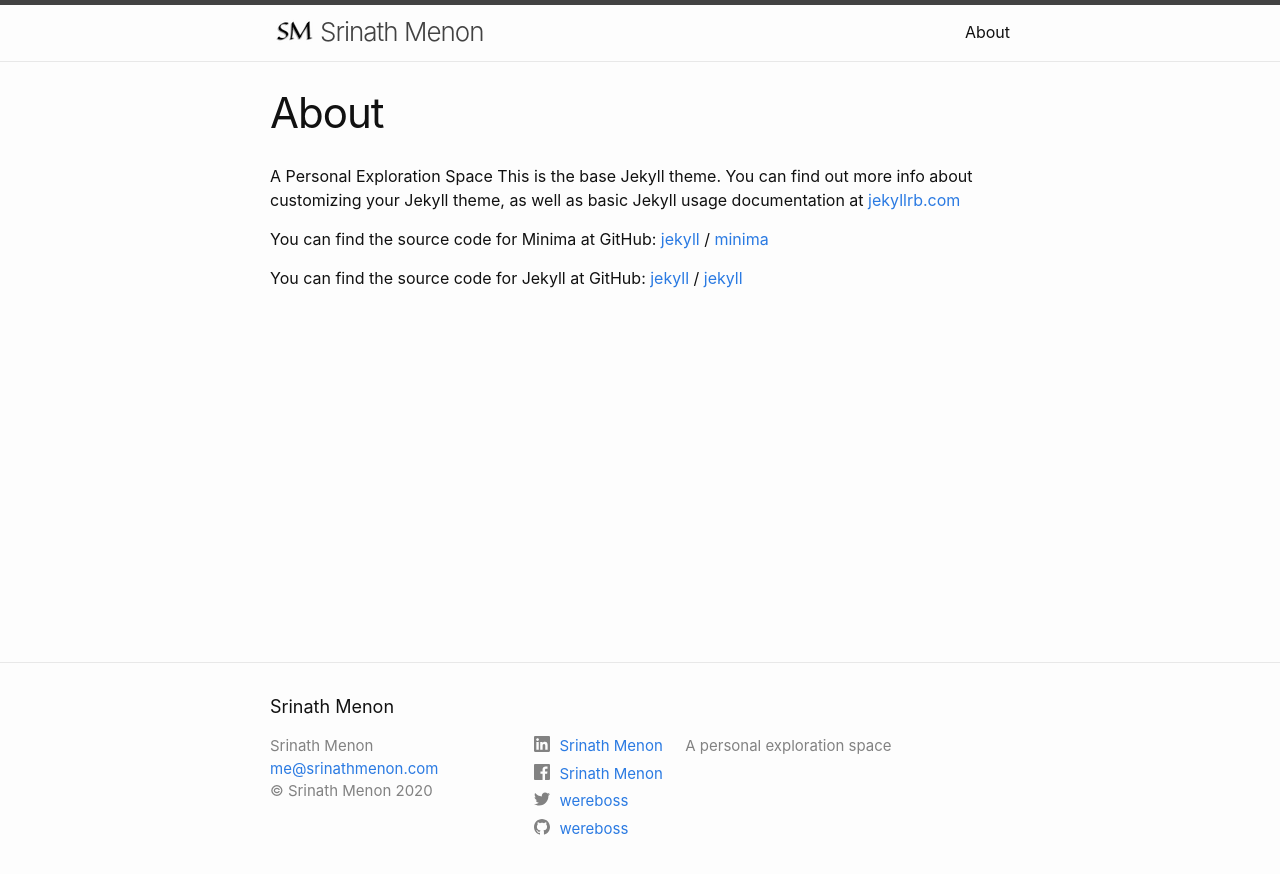
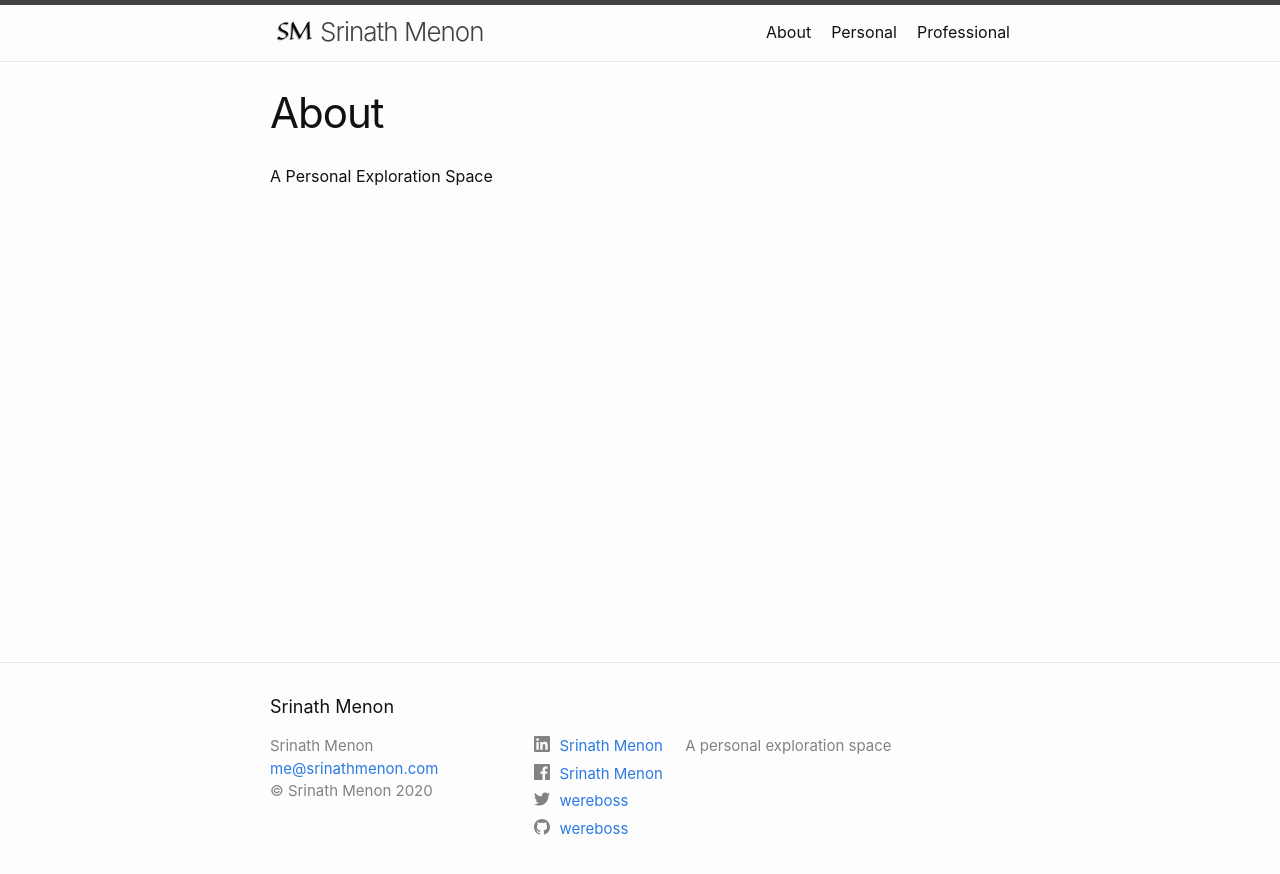
Before and after one commit to wereboss/wereboss.github.io, a Jekyll site: the page built from about.markdown, in a window 1280 px wide. Shown: the top 874 px of the page. Built offline with Jekyll 4.4.1, drawn with Linux system fonts in a browser that asks for light colours.

Commit message:
temp save

```diff
--- a/about.markdown
+++ b/about.markdown
@@ -4,15 +4,3 @@
 permalink: /about/
 ---
 A Personal Exploration Space
-This is the base Jekyll theme. You can find out more info about customizing your Jekyll theme, as well as basic Jekyll usage documentation at [jekyllrb.com](https://jekyllrb.com/)
-
-You can find the source code for Minima at GitHub:
-[jekyll][jekyll-organization] /
-[minima](https://github.com/jekyll/minima)
-
-You can find the source code for Jekyll at GitHub:
-[jekyll][jekyll-organization] /
-[jekyll](https://github.com/jekyll/jekyll)
-
-
-[jekyll-organization]: https://github.com/jekyll
```
Also changed, not shown: _layouts/home-pers.html (added, +36 -0 lines), _layouts/home-prof.html (added, +36 -0 lines), blog-pers/_posts/2020-10-03-my-first-pers-post.md (added, +6 -0 lines), blog-pers/index.markdown (added, +7 -0 lines), blog-prof/_posts/2020-10-03-my-first-prof-post.md (added, +6 -0 lines), blog-prof/index.markdown (added, +7 -0 lines).
